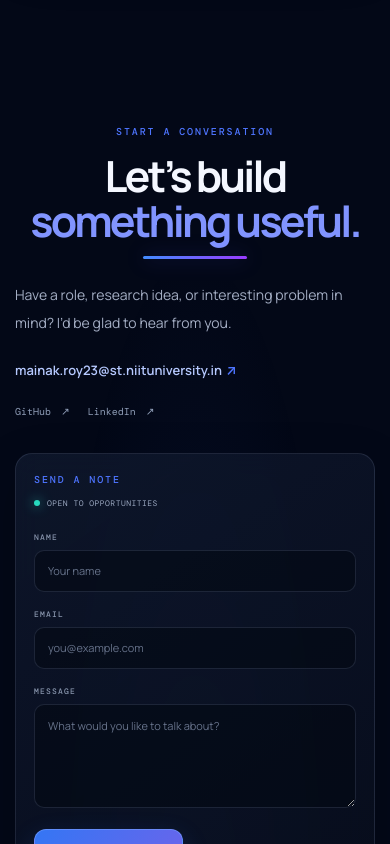
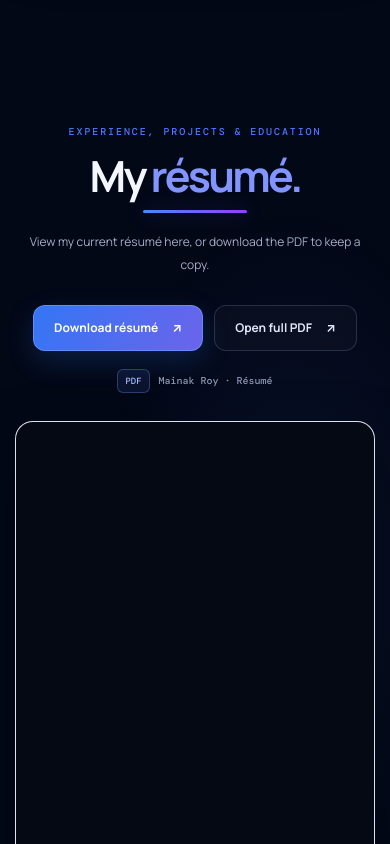
Before and after one commit to Mainaky/mainak-portfolio, a React (Create React App) app: page / in a window 390 px wide. Shown: the part 10980-11824 px from the top of the page. Built offline with nearby package versions, Linux system fonts and the light colour scheme.

Commit message:
Add resume preview and download section

```diff
--- a/src/App.jsx
+++ b/src/App.jsx
@@ -311,6 +311,22 @@ export default function App() {
           </div>
         </section>
 
+        <section id="resume" className="section section-anchor section-tinted resume-section">
+          <div className="section-wrap resume-layout">
+            <div className="resume-copy">
+              <SectionHeading eyebrow="EXPERIENCE, PROJECTS & EDUCATION" title={<>My <span>résumé.</span></>} note="View my current résumé here, or download the PDF to keep a copy." />
+              <div className="resume-actions">
+                <a className="button button-primary" href="/Mainak-Roy-Resume.pdf" download="Mainak-Roy-Resume.pdf">Download résumé <Arrow /></a>
+                <a className="button button-quiet" href="/Mainak-Roy-Resume.pdf" target="_blank" rel="noreferrer">Open full PDF <Arrow /></a>
+              </div>
+              <p className="resume-file-note"><span aria-hidden="true">PDF</span> Mainak Roy · Résumé</p>
+            </div>
+            <div className="resume-preview glass-card">
+              <iframe title="Mainak Roy résumé PDF preview" src="/Mainak-Roy-Resume.pdf#view=FitH" />
+            </div>
+          </div>
+        </section>
+
         <section id="contact" className="section section-anchor contact-section">
           <div className="section-wrap contact-grid">
             <div>
--- a/src/data.js
+++ b/src/data.js
@@ -5,6 +5,7 @@ export const NAV_LINKS = [
   { label: "Projects", id: "projects" },
   { label: "Experience", id: "experience" },
   { label: "Highlights", id: "highlights" },
+  { label: "Resume", id: "resume" },
   { label: "Contact", id: "contact" },
 ];
 
--- a/src/index.css
+++ b/src/index.css
@@ -648,3 +648,27 @@ a:hover .arrow, button:hover .arrow { transform: translate(2px, -2px); }
   .skill-key-label { font-size: 8px; }
 }
 @media (prefers-reduced-motion: reduce) { .skill-board { transform: none; } }
+
+/* Keep the résumé easy to preview and download from any section of the site. */
+.resume-section { background: radial-gradient(ellipse at 75% 50%, rgba(58, 88, 170, .12), transparent 48%); }
+.resume-layout { display: grid; grid-template-columns: minmax(250px, .68fr) minmax(0, 1.32fr); align-items: center; gap: clamp(30px, 6vw, 90px); }
+.resume-copy .section-heading { margin: 0 0 28px; text-align: left; }
+.resume-copy .section-heading h2::after { left: 0; transform: none; }
+.resume-copy .section-heading > p { margin-inline: 0; }
+.resume-actions { display: flex; flex-wrap: wrap; gap: 11px; }
+.resume-actions .button { gap: 10px; text-decoration: none; }
+.resume-file-note { display: flex; align-items: center; gap: 9px; margin: 18px 0 0; color: #8996af; font: 500 10px var(--mono); }
+.resume-file-note span { padding: 5px 7px; border: 1px solid rgba(122, 157, 255, .3); border-radius: 6px; color: #a9bcff; background: rgba(72, 108, 205, .13); font-size: 9px; }
+.resume-preview { min-height: 680px; overflow: hidden; border-color: rgba(166, 188, 231, .19); border-radius: 18px; background: #e8ebf2; box-shadow: 0 24px 60px rgba(0, 0, 0, .34); }
+.resume-preview iframe { display: block; width: 100%; height: min(78vh, 900px); min-height: 680px; border: 0; background: #e8ebf2; }
+@media (max-width: 900px) {
+  .resume-layout { grid-template-columns: 1fr; gap: 28px; }
+  .resume-copy .section-heading { text-align: center; }
+  .resume-copy .section-heading h2::after { left: 50%; transform: translateX(-50%); }
+  .resume-copy .section-heading > p { margin-inline: auto; }
+  .resume-actions, .resume-file-note { justify-content: center; }
+}
+@media (max-width: 760px) {
+  .resume-preview, .resume-preview iframe { min-height: 560px; }
+  .resume-preview iframe { height: 72vh; }
+}
```
Also changed, not shown: 1 other file (tests, documents, lock files or other folders).
